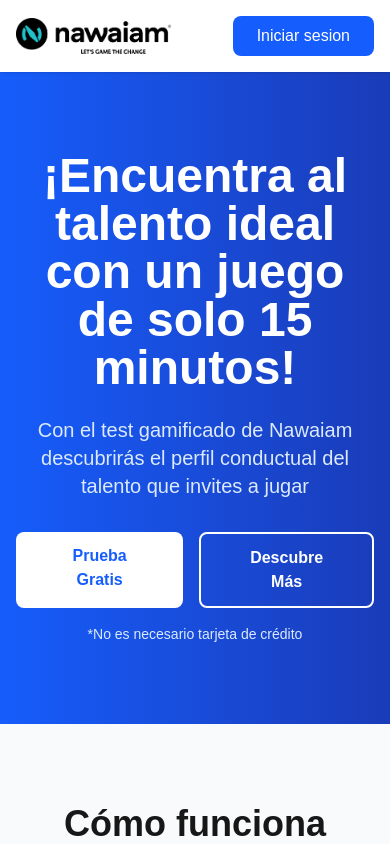
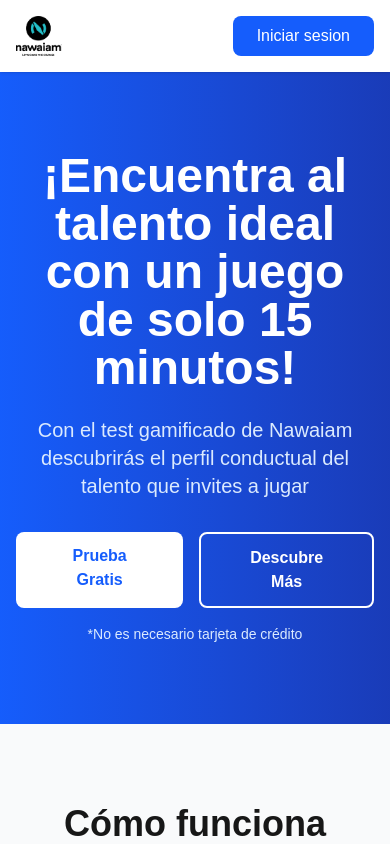
Before and after one commit to pabloputru/Nawaiam, a Next.js app: page / in a window 390 px wide. Shown: the top 844 px of the page. Built offline with nearby package versions, Linux system fonts and the light colour scheme.

Commit message:
feat: use vertical logos on mobile and horizontal on desktop

```diff
--- a/app/components/GamesClient.tsx
+++ b/app/components/GamesClient.tsx
@@ -675,11 +675,18 @@ export default function GamesClient({ userName }: GamesClientProps) {
           <div className="flex flex-wrap items-center justify-between gap-4">
             <div>
               <Image
+                src="/logos-png/logo-ver-b.png"
+                alt="Nawaiam"
+                width={120}
+                height={120}
+                className="mb-3 h-10 w-auto md:hidden"
+              />
+              <Image
                 src="/logos-png/logo-hor-b.png"
                 alt="Nawaiam"
                 width={200}
                 height={56}
-                className="mb-3 h-9 w-auto"
+                className="mb-3 hidden h-9 w-auto md:block"
               />
               <p className="text-sm uppercase tracking-widest text-sky-300">Assessment Center Nawaiam</p>
               <h1 className="text-3xl font-bold">Hola, {userName}</h1>
--- a/app/components/Header.tsx
+++ b/app/components/Header.tsx
@@ -7,12 +7,20 @@ export default function Header() {
       <nav className="max-w-7xl mx-auto px-4 sm:px-6 lg:px-8 py-4 flex justify-between items-center">
         <Link href="/" className="flex items-center">
           <Image
+            src="/logos-png/logo-ver.png"
+            alt="Nawaiam"
+            width={120}
+            height={120}
+            priority
+            className="h-10 w-auto md:hidden"
+          />
+          <Image
             src="/logos-png/logo-hor.png"
             alt="Nawaiam"
             width={180}
             height={48}
             priority
-            className="h-9 w-auto"
+            className="hidden h-9 w-auto md:block"
           />
         </Link>
         <div className="hidden md:flex gap-8">
--- a/app/login/page.tsx
+++ b/app/login/page.tsx
@@ -18,11 +18,19 @@ export default async function LoginPage() {
       <div className="mx-auto grid max-w-5xl gap-8 rounded-2xl bg-white p-8 shadow-xl md:grid-cols-2 md:p-12">
         <section>
           <Image
+            src="/logos-png/logo-ver.png"
+            alt="Nawaiam"
+            width={120}
+            height={120}
+            className="mb-5 h-10 w-auto md:hidden"
+            priority
+          />
+          <Image
             src="/logos-png/logo-hor.png"
             alt="Nawaiam"
             width={190}
             height={52}
-            className="mb-5 h-9 w-auto"
+            className="mb-5 hidden h-9 w-auto md:block"
             priority
           />
           <p className="mb-3 inline-block rounded-full bg-blue-100 px-3 py-1 text-sm font-semibold text-blue-700">
```
